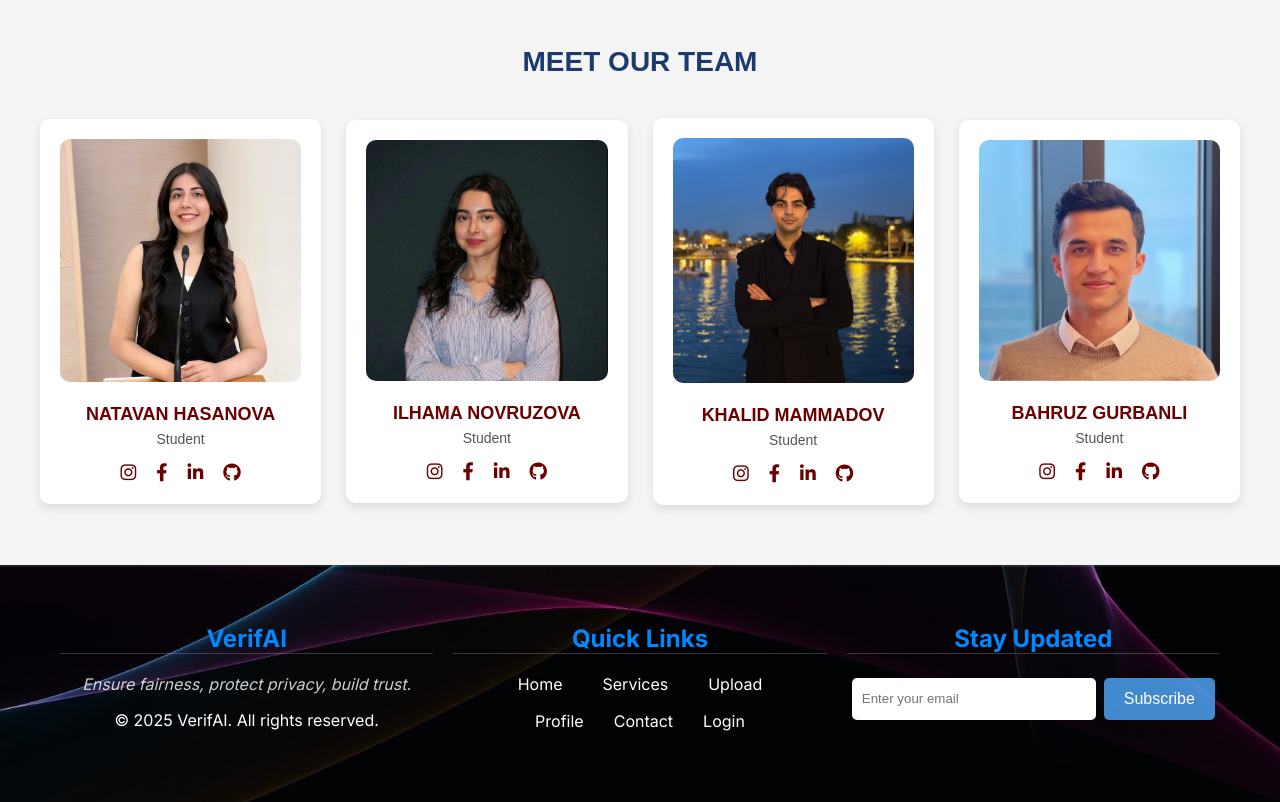
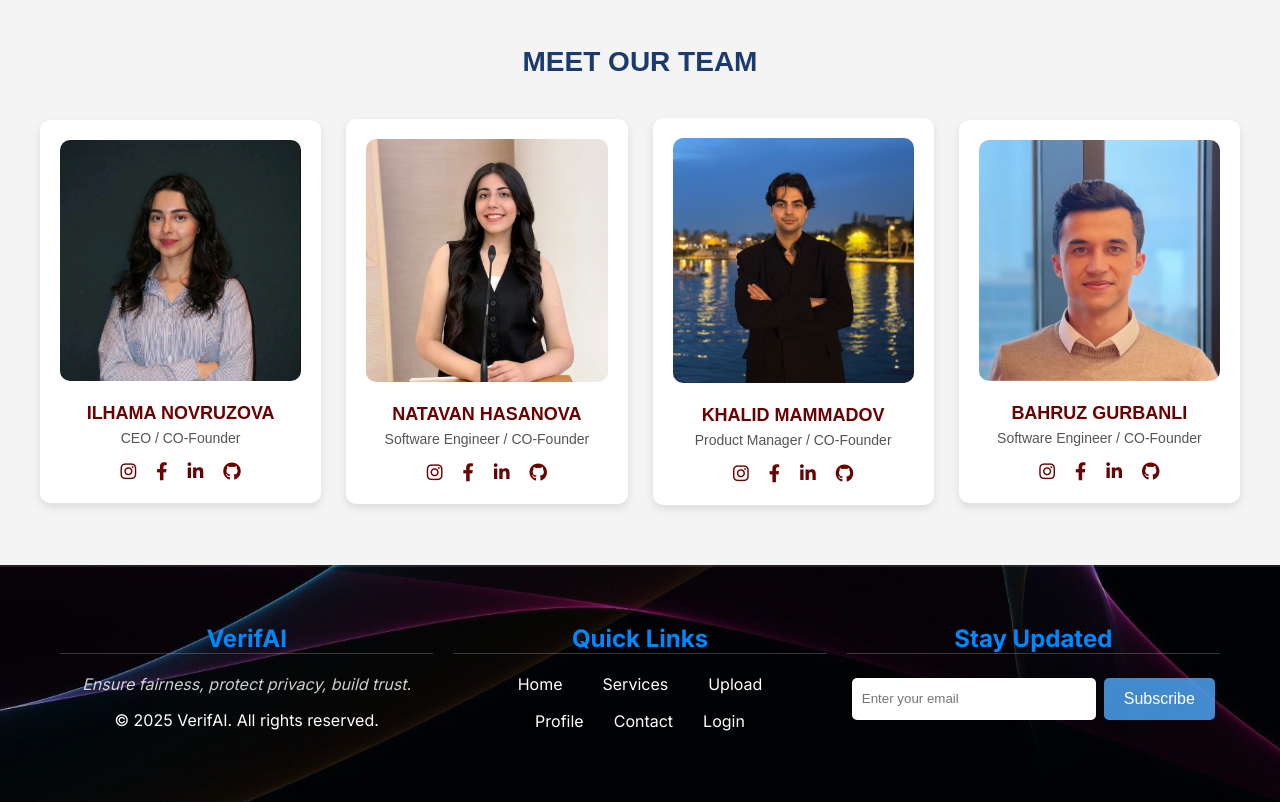
Before and after one commit to VerifAI-inc/VerifAI, a React (Create React App) app in the folder verifai-frontend/: page / in a window 1280 px wide. Shown: the part 3740-4542 px from the top of the page. Built offline with nearby package versions, Linux system fonts and the light colour scheme.

Commit message:
Add positions of the team members to the home page.

```diff
--- a/verifai-frontend/src/pages/Home.js
+++ b/verifai-frontend/src/pages/Home.js
@@ -6,8 +6,8 @@ import Slider from "react-slick";
 // Import images
 import privacyImage from "../assets/images/privacy-image.webp";
 import fairnessImage from "../assets/images/fairness-image.webp";
-import member1 from "../assets/images/member1.jpg";
-import member2 from "../assets/images/member2.jpeg";
+import member1 from "../assets/images/member1.jpeg";
+import member2 from "../assets/images/member2.jpg";
 import member3 from "../assets/images/member3.jpg";
 import member4 from "../assets/images/member4.jpg";
 
@@ -215,14 +215,35 @@ const Home = () => {
         <div className="container-home">
           <h2>MEET OUR TEAM</h2>
           <div className="row-home">
-            {[member1, member2, member3, member4].map((member, index) => (
+            {[
+              {
+                name: "ILHAMA NOVRUZOVA",
+                image: member1,
+                role: "CEO / CO-Founder"
+              },
+              {
+                name: "NATAVAN HASANOVA",
+                image: member2,
+                role: "Software Engineer / CO-Founder"
+              },
+              {
+                name: "KHALID MAMMADOV",
+                image: member3,
+                role: "Product Manager / CO-Founder"
+              },
+              {
+                name: "BAHRUZ GURBANLI",
+                image: member4,
+                role: "Software Engineer / CO-Founder"
+              }
+            ].map((member, index) => (
               <div className="team-box-home" key={index}>
                 <div className="team-img-home">
-                  <img src={member} alt={`Team Member ${index + 1}`} />
+                  <img src={member.image} alt={`Team Member ${index + 1}`} />
                 </div>
                 <div className="team-person-home">
-                  <p>{["NATAVAN HASANOVA", "ILHAMA NOVRUZOVA", "KHALID MAMMADOV", "BAHRUZ GURBANLI"][index]}</p>
-                  <span>Student</span>
+                  <p>{member.name}</p>
+                  <span>{member.role}</span>
                 </div>
                 <div className="team-person-social-home">
                   <a href="https://instagram.com/verifai.tech"><i className="fa-brands fa-instagram"></i></a>
@@ -235,6 +256,7 @@ const Home = () => {
           </div>
         </div>
       </section>
+
     </div>
   );
 };
```
Also changed, not shown: verifai-frontend/src/assets/images/member1.jpeg (renamed from verifai-frontend/src/assets/images/member2.jpeg), verifai-frontend/src/assets/images/member2.jpg (renamed from verifai-frontend/src/assets/images/member1.jpg).
